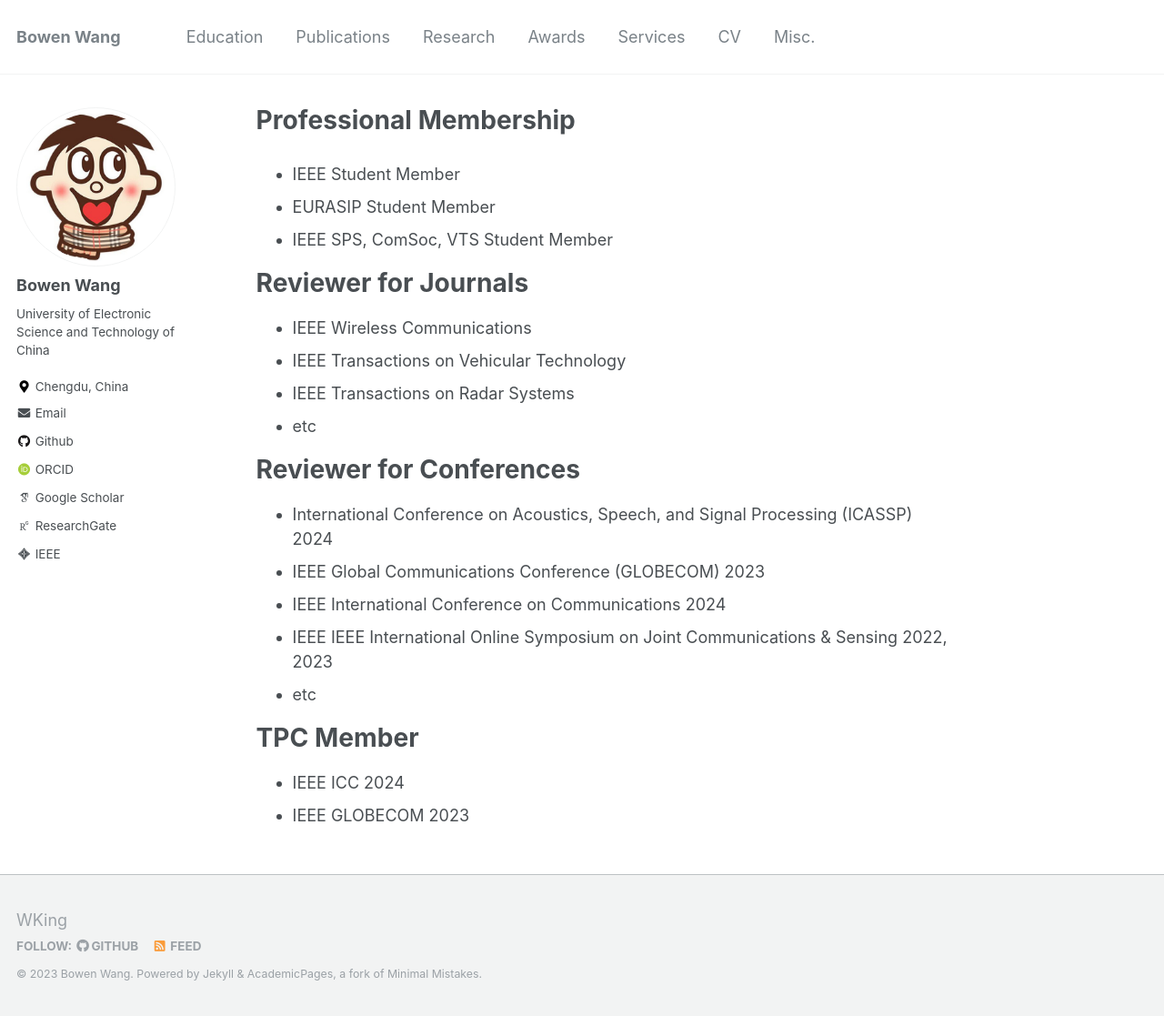
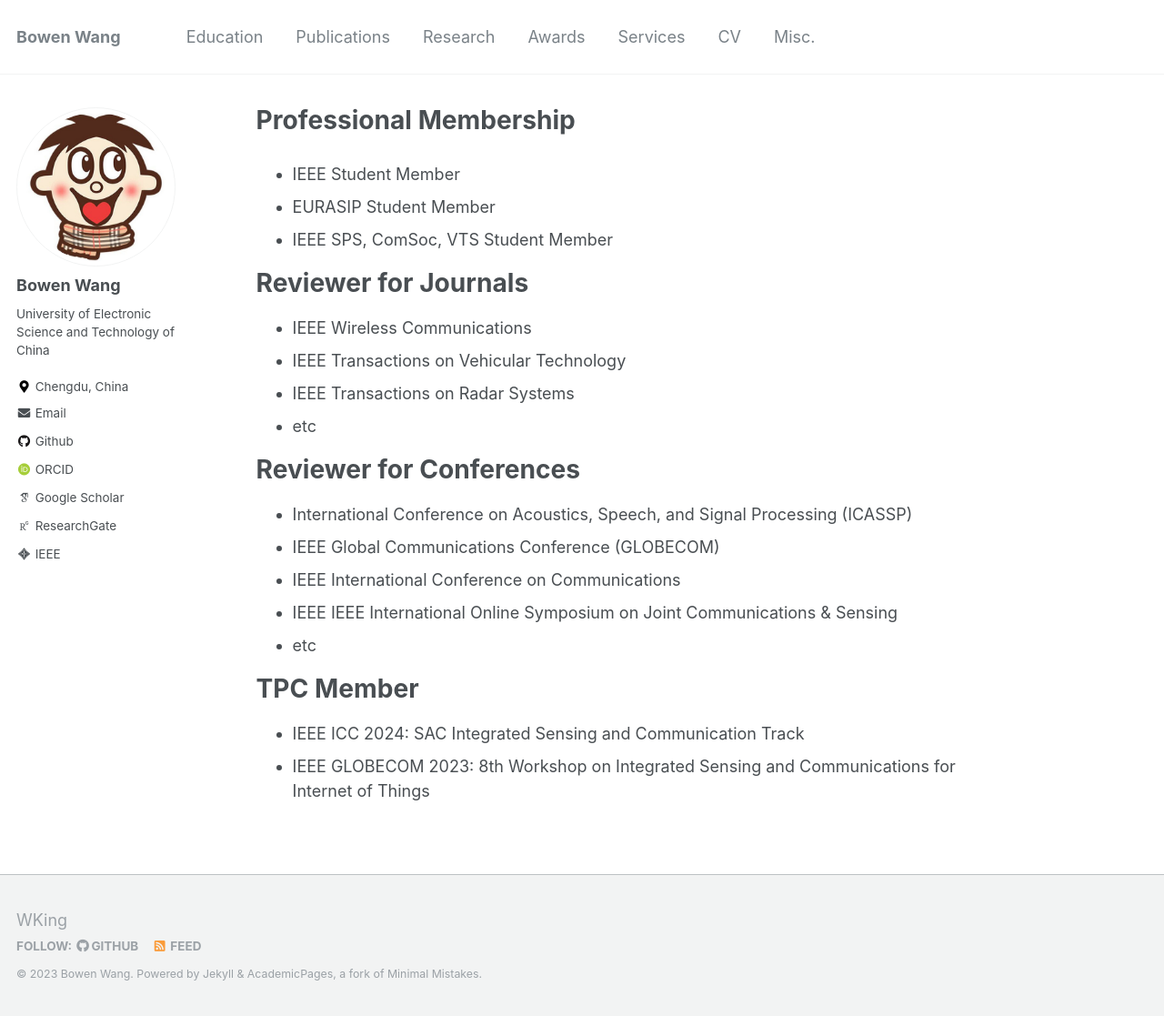
Before and after one commit to BW-Wang/BW-Wang.github.io, a Jekyll site: the page built from _pages/services.md, in a window 1280 px wide and 1117 px high. Shown: the whole window at 91% size. Built offline with Jekyll 4.4.1, drawn with Linux system fonts in a browser that asks for light colours; some web fonts are replaced.

Commit message:
Update services.md

```diff
--- a/_pages/services.md
+++ b/_pages/services.md
@@ -17,13 +17,13 @@
 
 # Reviewer for Conferences
 
-- International Conference on Acoustics, Speech, and Signal Processing (ICASSP) 2024
-- IEEE Global Communications Conference (GLOBECOM) 2023
-- IEEE International Conference on Communications 2024
-- IEEE IEEE International Online Symposium on Joint Communications & Sensing  2022, 2023
+- International Conference on Acoustics, Speech, and Signal Processing (ICASSP)
+- IEEE Global Communications Conference (GLOBECOM)
+- IEEE International Conference on Communications
+- IEEE IEEE International Online Symposium on Joint Communications & Sensing
 - etc
 
 # TPC Member
 
-- IEEE ICC 2024
-- IEEE GLOBECOM 2023
+- IEEE ICC 2024: SAC Integrated Sensing and Communication Track
+- IEEE GLOBECOM 2023: 8th Workshop on Integrated Sensing and Communications for Internet of Things
```
